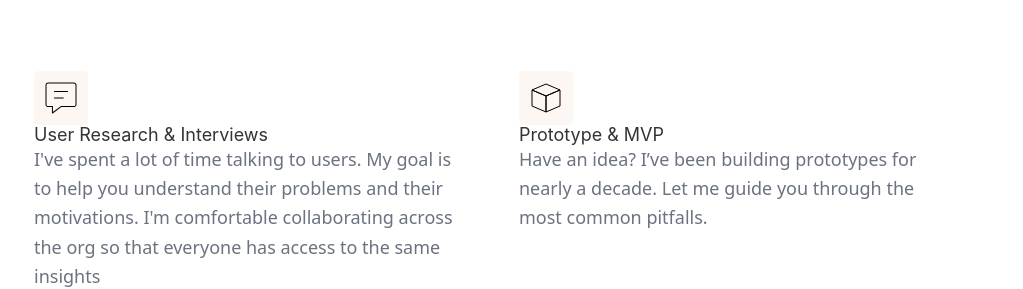
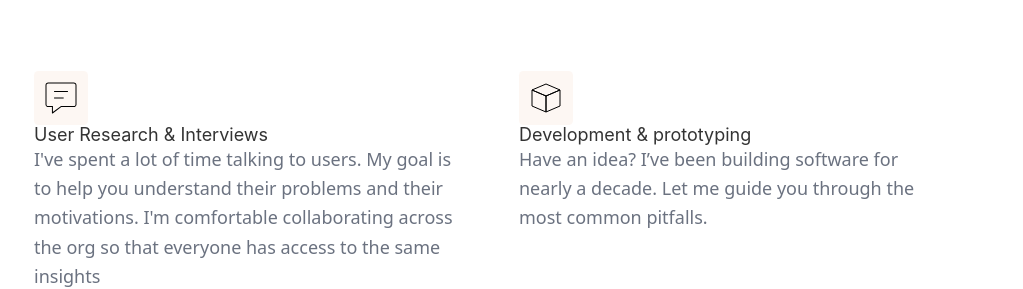
Before and after one commit to toonverbeek/toonverbeek-gatsby, a Gatsby site: page / in a window 1280 px wide. Shown: the part 1860-2149 px from the top of the page, without its empty margins (130-1153 px from the left). Built offline with nearby package versions, Linux system fonts and the light colour scheme; Gatsby itself is replaced by a stand-in of ours.

Commit message:
change copy services

```diff
--- a/src/pages/index.js
+++ b/src/pages/index.js
@@ -125,9 +125,9 @@ const IndexPage = ({ data }) => (
               />
             </svg>
           </div>
-          <h3>Prototype & MVP</h3>
+          <h3>Development & prototyping</h3>
           <p className="text-gray-500 service-description">
-            Have an idea? I’ve been building prototypes for nearly a decade. Let
+            Have an idea? I’ve been building software for nearly a decade. Let
             me guide you through the most common pitfalls.
           </p>
         </div>
```
